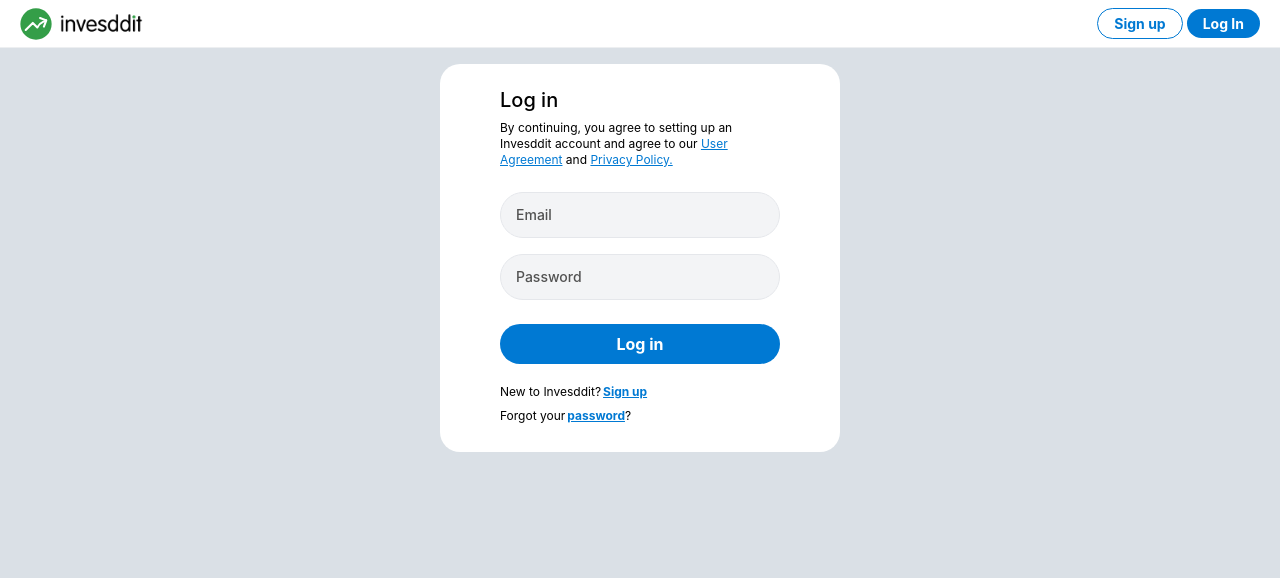
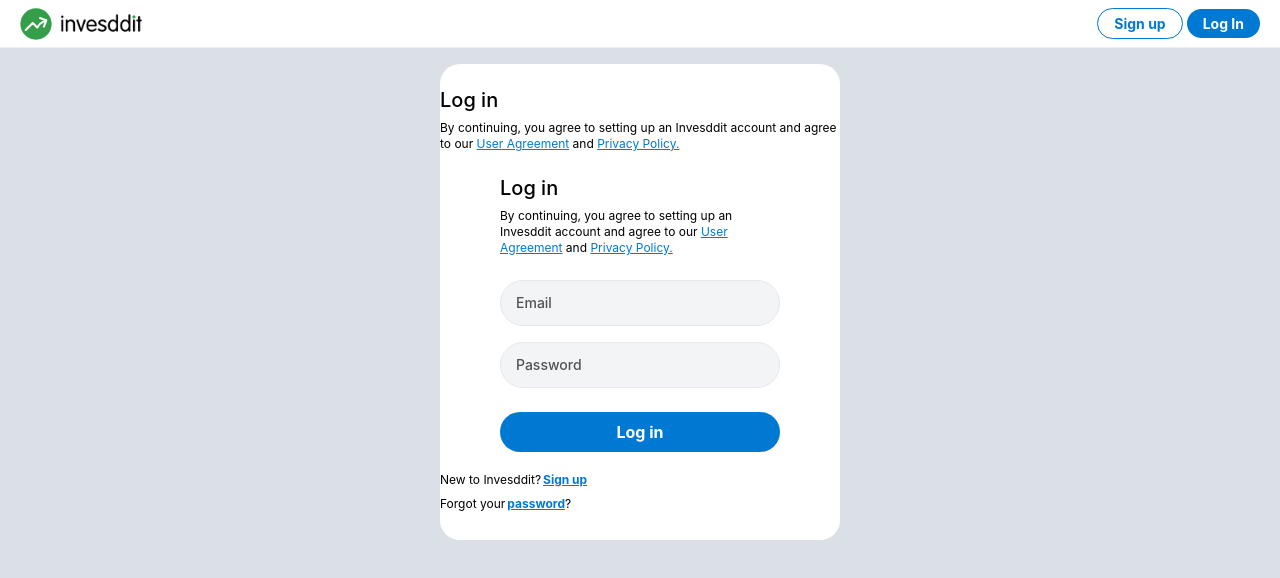
Before and after one commit to ayrt-n/invesddit, a React (Create React App) app: page /login in a window 1280 px wide. Shown: the top 578 px of the page. Built offline with nearby package versions, Linux system fonts and the light colour scheme; what tailwind-gradient-mask-image would draw is missing.

Commit message:
Split login links from login form

```diff
--- a/src/components/Login.js
+++ b/src/components/Login.js
@@ -4,7 +4,24 @@ import LoginForm from './LoginForm';
 function Login() {
   return (
     <div className="max-w-[400px] bg-canvas-light mx-auto overflow-auto mt-4 rounded-[20px]">
+      <div className="my-[24px]">
+        <h1 className="font-medium text-[20px] leading-[24px]">Log in</h1>
+        <p className="mt-[8px] text-[12px] leading-[16px]">
+          By continuing, you agree to setting up an Invesddit account and agree to our <a href="/user-agreement" target="_blank" className="underline text-primary-500">User Agreement</a> and <a href="/user-agreement" target="_blank" className="underline text-primary-500">Privacy Policy.</a>
+        </p>
+      </div>
       <LoginForm />
+      <div className="text-[12px] leading-[16px] mt-[16px] mb-[24px]">
+        <div>
+          New to Invesddit?
+          <a href="/signup" className="underline ml-[2px] text-primary-500 font-bold leading-[24px]">Sign up</a>
+        </div>
+        <div>
+          Forgot your
+          <a href="/forgot-password" className="underline ml-[2px] text-primary-500 font-bold leading-[24px]">password</a>
+          ?
+        </div>
+      </div>
     </div>
   );
 }
--- a/src/components/LoginForm.js
+++ b/src/components/LoginForm.js
@@ -70,17 +70,6 @@ function LoginForm() {
           </form>
         )}
       </Formik>
-      <div className="text-[12px] leading-[16px] mt-[16px] mb-[24px]">
-        <div>
-          New to Invesddit?
-          <a href="/signup" className="underline ml-[2px] text-primary-500 font-bold leading-[24px]">Sign up</a>
-        </div>
-        <div>
-          Forgot your
-          <a href="/forgot-password" className="underline ml-[2px] text-primary-500 font-bold leading-[24px]">password</a>
-          ?
-        </div>
-      </div>
     </div>
   );
 }
```
